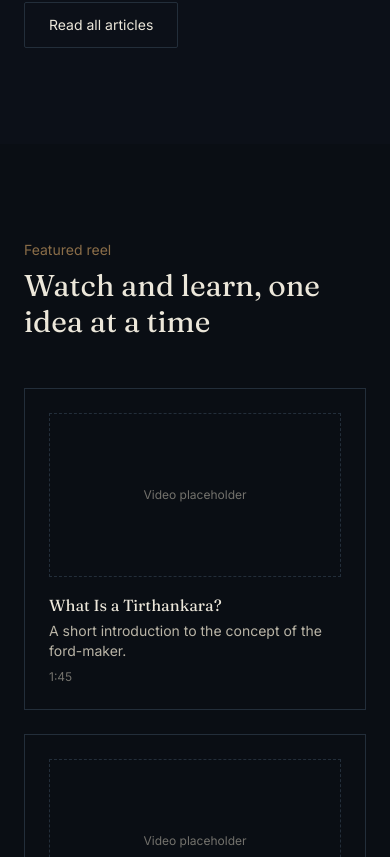
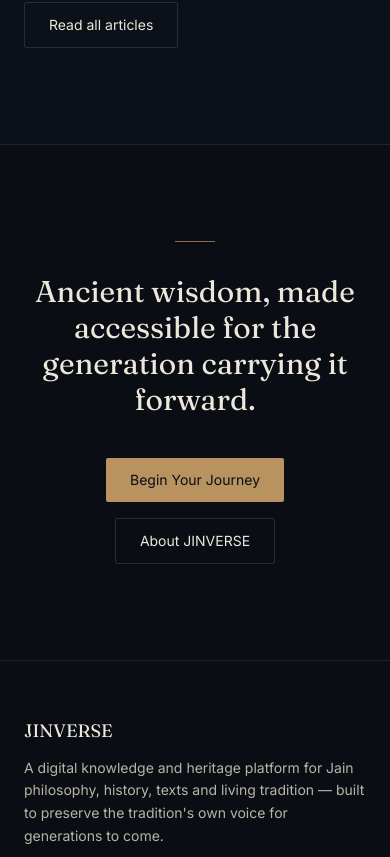
Before and after one commit to ashlovesbuilding/jinverse, a React (Vite) app: page / in a window 390 px wide. Shown: the part 8387-9244 px from the top of the page. Built offline with nearby package versions, Linux system fonts and the light colour scheme; no server answers.

Commit message:
Remove Featured Reels section from homepage
Co-Authored-By: Claude Sonnet 5 <noreply@anthropic.com>
Claude-Session: https://claude.ai/code/session_013DdAysb1mYbAScCcA7Y3oo

```diff
--- a/src/pages/Home.jsx
+++ b/src/pages/Home.jsx
@@ -3,7 +3,7 @@ import Button from '../components/ui/Button.jsx'
 import SectionHeading from '../components/ui/SectionHeading.jsx'
 import Reveal from '../components/ui/Reveal.jsx'
 import EvidenceLabel from '../components/ui/EvidenceLabel.jsx'
-import { teachings, tirthankaras, heritageSites, texts, articles, reels } from '../data/placeholderContent.js'
+import { teachings, tirthankaras, heritageSites, texts, articles } from '../data/placeholderContent.js'
 
 const UPPER_IMAGE = '/file_000000008c8082119468161444477380.png'
 const LOWER_IMAGE = '/jinverselogo.png'
@@ -52,7 +52,6 @@ export default function Home() {
     <section className="border-t border-line/70 bg-panel/40 py-24"><div className="container-page"><Reveal><SectionHeading eyebrow="Jain history and heritage" title="Two thousand years of living evidence" description="From royal inscriptions to monumental statues, Jain heritage across India is documented with care." /></Reveal><div className="mt-12 grid gap-6 sm:grid-cols-2">{heritageSites.map((site, i) => <Reveal key={site.slug} delay={i * 70}><div className="border border-line p-6"><h3 className="font-display text-lg text-ivory">{site.name}</h3><p className="text-xs text-ivory-dim/70">{site.region}</p><p className="mt-2 text-sm leading-relaxed text-ivory-dim">{site.note}</p></div></Reveal>)}</div><div className="mt-10"><Button to="/history" variant="secondary">Explore history & heritage</Button></div></div></section>
     <section className="container-page py-24"><Reveal><SectionHeading eyebrow="Explore Jain texts" title="Scripture and literature" description="From canonical sutras to epic narrative literature, the sources that carry Jain thought forward." /></Reveal><div className="mt-12 grid gap-6 sm:grid-cols-2 lg:grid-cols-3">{texts.slice(0, 3).map((t, i) => <Reveal key={t.slug} delay={i * 70}><div className="flex h-full flex-col border border-line p-6"><h3 className="font-display text-lg text-ivory">{t.title}</h3><p className="mt-1 text-xs text-ivory-dim/70">{t.tradition} · {t.language}</p><p className="mt-3 text-sm leading-relaxed text-ivory-dim">{t.description}</p></div></Reveal>)}</div><div className="mt-10"><Button to="/texts" variant="secondary">View all texts</Button></div></section>
     <section className="border-t border-line/70 bg-panel/40 py-24"><div className="container-page"><Reveal><SectionHeading eyebrow="Latest articles" title="From the JINVERSE library" /></Reveal><div className="mt-12 grid gap-6 lg:grid-cols-3">{articles.map((a, i) => <Reveal key={a.slug} delay={i * 70}><Link to={`/articles/${a.slug}`} className="group flex h-full flex-col border border-line p-6 hover:border-[#f0a33a]"><p className="text-xs text-[#f0a33a]">{a.category}</p><h3 className="mt-2 font-display text-lg text-ivory">{a.title}</h3><p className="mt-2 flex-1 text-sm leading-relaxed text-ivory-dim">{a.excerpt}</p><p className="mt-4 text-xs text-ivory-dim/60">{a.readingTime}</p></Link></Reveal>)}</div><div className="mt-10"><Button to="/articles" variant="secondary">Read all articles</Button></div></div></section>
-    <section className="container-page py-24"><Reveal><SectionHeading eyebrow="Featured reel" title="Watch and learn, one idea at a time" /></Reveal><div className="mt-12 grid gap-6 sm:grid-cols-3">{reels.map((r) => <div key={r.slug} className="border border-line p-6"><div className="flex aspect-video items-center justify-center border border-dashed border-line text-xs text-ivory-dim/60">Video placeholder</div><h3 className="mt-4 font-display text-base text-ivory">{r.title}</h3><p className="mt-1 text-sm text-ivory-dim">{r.description}</p><p className="mt-2 text-xs text-ivory-dim/60">{r.duration}</p></div>)}</div><div className="mt-10"><Button to="/reels" variant="secondary">Explore all reels</Button></div></section>
     <section className="border-t border-line/70 py-24"><div className="container-page text-center"><Reveal><div className="ford-rule mx-auto mb-8" /><h2 className="mx-auto max-w-2xl font-display text-3xl text-ivory sm:text-4xl">Ancient wisdom, made accessible for the generation carrying it forward.</h2><div className="mt-10 flex flex-wrap justify-center gap-4"><Button to="/teachings" variant="primary">Begin Your Journey</Button><Button to="/about" variant="secondary">About JINVERSE</Button></div></Reveal></div></section>
   </>
 }
```
